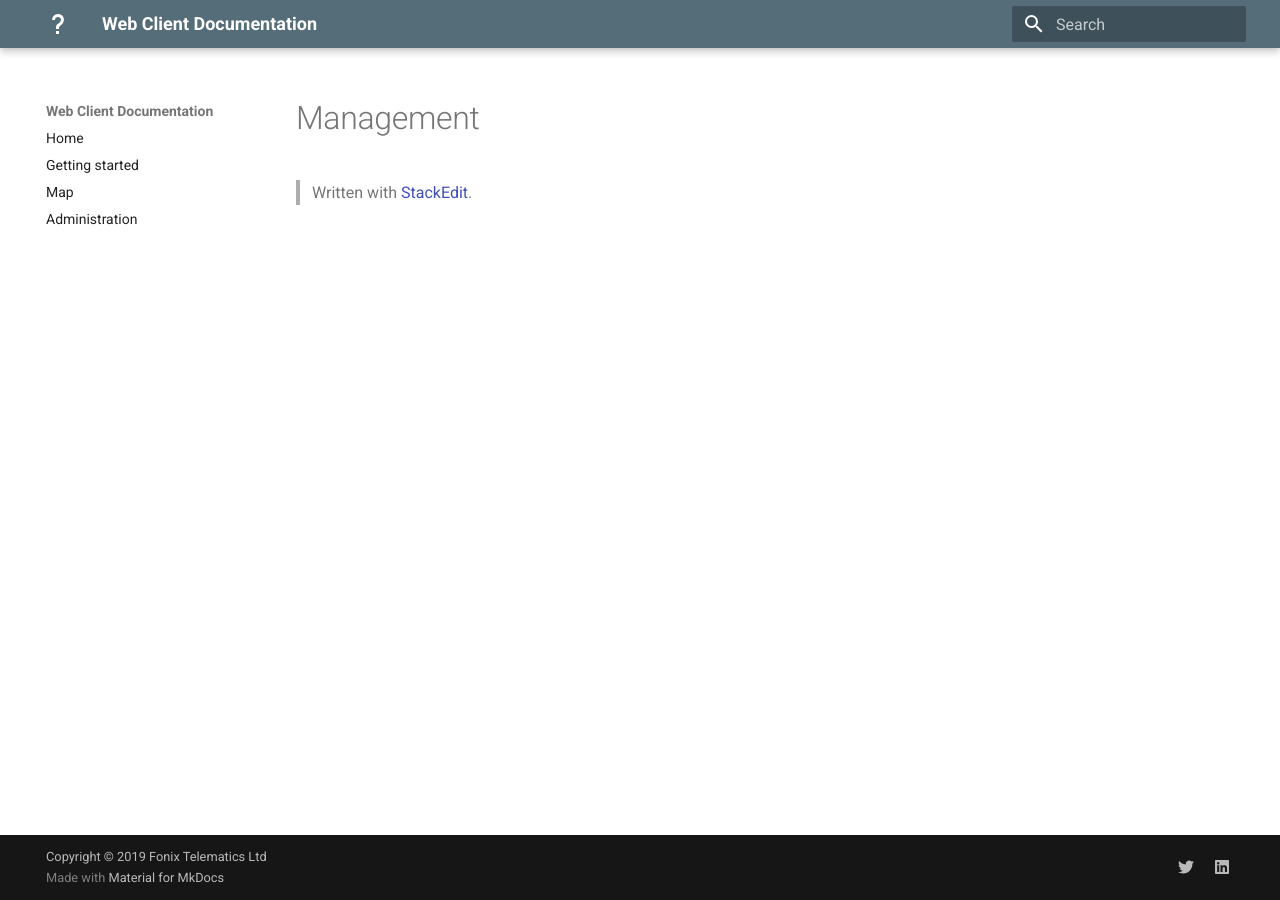
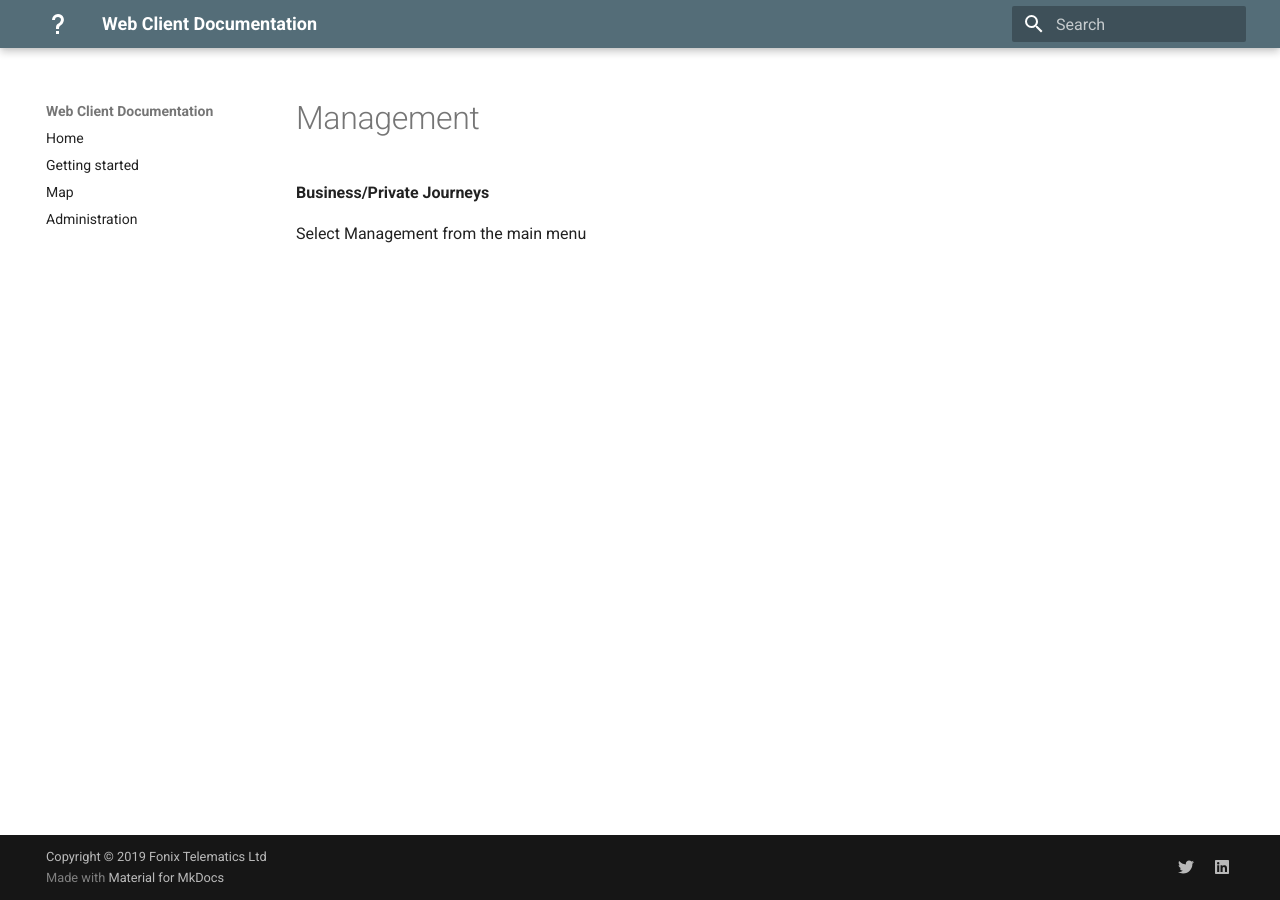
Before and after one commit to fonixtelematics/user-manual, an MkDocs documentation site: the page built from docs/Management.md, in a window 1280 px wide. Built offline with MkDocs 1.6.1 and Material for MkDocs 9.7.7, drawn with Linux system fonts in a browser that asks for light colours.

Commit message:
docs/Management.md updated from https://stackedit.io/

```diff
--- a/docs/Management.md
+++ b/docs/Management.md
@@ -1,7 +1,8 @@
+# Management
 
+**Business/Private Journeys**
 
-
-> Written with [StackEdit](https://stackedit.io/).
+Select Management from the main menu
 <!--stackedit_data:
-eyJoaXN0b3J5IjpbNzMwOTk4MTE2XX0=
+eyJoaXN0b3J5IjpbLTE0OTM1MTQ0ODFdfQ==
 -->
```
